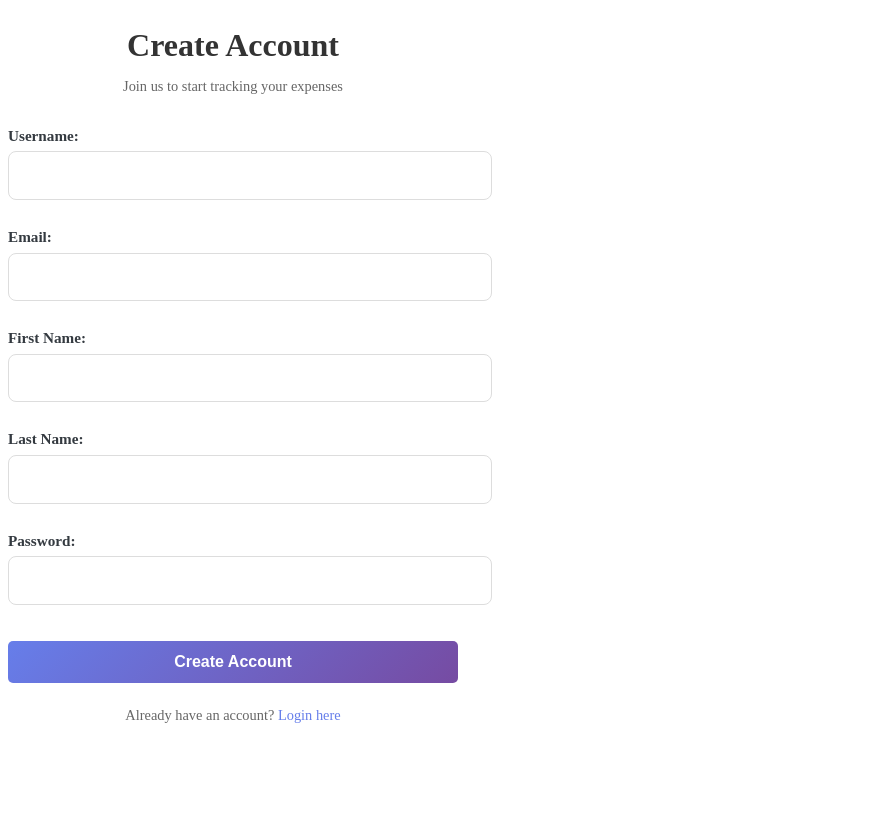
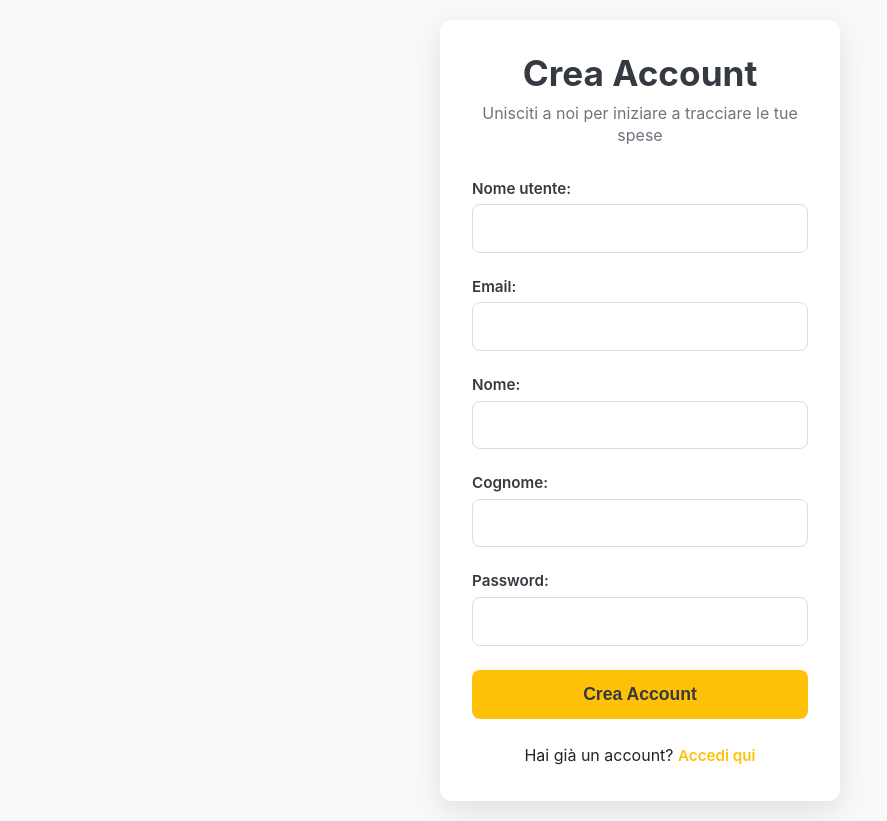
Before and after one commit to gdev93/expense-categorizer, a Django app: page /accounts/register/ in a window 1280 px wide. Shown: the whole page, without its empty margins (0-887 px from the left). Before the commit the page ends 723 px from the top, so only its background shows below. Run offline with Django 5.2, Linux system fonts and the light colour scheme; parts of the project's set-up code (start-up, migrations or seed data) failed here and were passed over.

Commit message:
register refactored

```diff
--- a/static/css/login.css
+++ b/static/css/login.css
@@ -1,23 +1,27 @@
 /* login.css - Focus on component styling, leveraging main.css global variables */
 
-/* * Universal styles (*) and body styles are now provided by main.css.
-* We only style the specific component container and its elements.
-*/
+/* Fullscreen centering wrapper for vertical alignment */
+.fullscreen-center {
+    min-height: 100vh;
+    display: flex;
+    justify-content: center; /* Horizontal centering */
+    align-items: center;   /* Vertical centering */
+    padding: 20px; /* Safety padding for small mobile screens */
+}
 
 .login-container {
     /* Inherits font/color/background from main.css and body styles */
     background: white;
-    padding: 2.5rem; /* Increased padding */
-    border-radius: 12px; /* Softer, more modern corners */
-    box-shadow: 0 10px 30px rgba(0, 0, 0, 0.1); /* Subtle shadow */
+    padding: 2rem; /* ADJUSTED: Reduced from 2.5rem */
+    border-radius: 12px;
+    box-shadow: 0 10px 30px rgba(0, 0, 0, 0.1);
     width: 100%;
     max-width: 400px;
-    margin: 2rem auto; /* Ensures vertical centering and minimal separation from page edges */
 }
 
 .login-header {
     text-align: center;
-    margin-bottom: 2.5rem;
+    margin-bottom: 2rem; /* ADJUSTED: Reduced from 2.5rem */
 }
 
 .login-header h2 {
@@ -34,7 +38,7 @@
 }
 
 .form-group {
-    margin-bottom: 1.75rem; /* Improved vertical spacing */
+    margin-bottom: 1.5rem; /* ADJUSTED: Reduced from 1.75rem */
 }
 
 .form-group label {
@@ -98,26 +102,9 @@
     text-decoration: underline;
     color: var(--primary-hover-color, #E0A800); /* Darker Gold on hover */
 }
-.fullscreen-center {
-    min-height: 100vh;
-    display: flex;
-    justify-content: center; /* Horizontal centering */
-    align-items: center;   /* Vertical centering */
-    padding: 20px; /* Safety padding for small mobile screens */
-}
 
-.login-container {
-    /* ... rest of the styling using Gold/Amber variables ... */
-    background: white;
-    padding: 2.5rem;
-    border-radius: 12px;
-    box-shadow: 0 10px 30px rgba(0, 0, 0, 0.1);
-    width: 100%;
-    max-width: 400px;
-}
 @media (max-width: 480px) {
     .login-container {
-        margin: 1rem;
-        padding: 2rem;
+        padding: 2rem; /* Aligned with new default padding */
     }
 }
--- a/static/css/register.css
+++ /dev/null
@@ -1,61 +0,0 @@
-/* static/css/register.css */
-
-/* Registration container - slightly wider than login */
-.register-container {
-    max-width: 450px; /* vs 400px in login */
-}
-
-/* Registration header */
-.register-header {
-    text-align: center;
-    margin-bottom: 2rem;
-}
-
-.register-header h2 {
-    color: #333;
-    font-size: 2rem;
-    margin-bottom: 0.5rem;
-}
-
-.register-header p {
-    color: #666;
-    font-size: 0.9rem;
-}
-
-/* Registration button */
-.register-btn {
-    width: 100%;
-    background: linear-gradient(135deg, #667eea 0%, #764ba2 100%);
-    color: white;
-    padding: 0.75rem;
-    border: none;
-    border-radius: 5px;
-    font-size: 1rem;
-    font-weight: 600;
-    cursor: pointer;
-    transition: transform 0.2s ease, box-shadow 0.2s ease;
-    margin-top: 0.5rem;
-}
-
-.register-btn:hover {
-    transform: translateY(-2px);
-    box-shadow: 0 5px 15px rgba(102, 126, 234, 0.4);
-}
-
-/* Login link at bottom */
-.login-link {
-    text-align: center;
-    margin-top: 1.5rem;
-    color: #666;
-    font-size: 0.9rem;
-}
-
-.login-link a {
-    color: #667eea;
-    text-decoration: none;
-    font-weight: 500;
-}
-
-.login-link a:hover {
-    text-decoration: underline;
-}
--- a/templates/accounts/register.html
+++ b/templates/accounts/register.html
@@ -1,26 +1,18 @@
-<!-- templates/register.html -->
 {% load static %}
-<!DOCTYPE html>
-<html>
-<head>
-    <meta charset="UTF-8">
-    <meta name="viewport" content="width=device-width, initial-scale=1.0">
-    <title>Register - Expense Tracker</title>
-    <link rel="stylesheet" href="{% static 'css/login.css' %}">
-    <link rel="stylesheet" href="{% static 'css/register.css' %}">
-</head>
-<body>
-    <div class="register-container">
-        <div class="register-header">
-            <h2>Create Account</h2>
-            <p>Join us to start tracking your expenses</p>
+<link rel="stylesheet" href="{% static 'css/main.css' %}">
+<link rel="stylesheet" href="{% static 'css/login.css' %}">
+<div class="fullscreen-center">
+    <div class="login-container register-override">
+        <div class="login-header">
+            <h2>Crea Account</h2>
+            <p>Unisciti a noi per iniziare a tracciare le tue spese</p>
         </div>
 
         <form method="post" action="{% url 'create_user' %}">
             {% csrf_token %}
 
             <div class="form-group">
-                <label for="username">Username:</label>
+                <label for="username">Nome utente:</label>
                 <input type="text" id="username" name="username" required>
             </div>
 
@@ -30,12 +22,12 @@
             </div>
 
             <div class="form-group">
-                <label for="first_name">First Name:</label>
+                <label for="first_name">Nome:</label>
                 <input type="text" id="first_name" name="first_name">
             </div>
 
             <div class="form-group">
-                <label for="last_name">Last Name:</label>
+                <label for="last_name">Cognome:</label>
                 <input type="text" id="last_name" name="last_name">
             </div>
 
@@ -46,12 +38,11 @@
 
             <input type="hidden" name="next" value="{{ request.GET.next|default:'/' }}">
 
-            <button type="submit" class="register-btn">Create Account</button>
+            <button type="submit" class="login-btn">Crea Account</button>
         </form>
 
-        <div class="login-link">
-            <p>Already have an account? <a href="{% url 'login_form' %}">Login here</a></p>
+        <div class="auth-links-container">
+            <p>Hai già un account? <a href="{% url 'login_form' %}">Accedi qui</a></p>
         </div>
     </div>
-</body>
-</html>
+</div>
```
